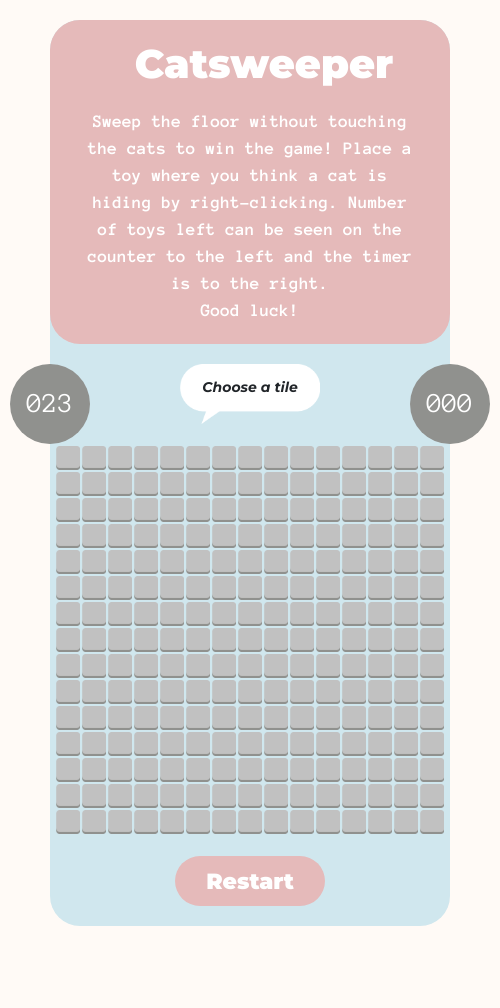
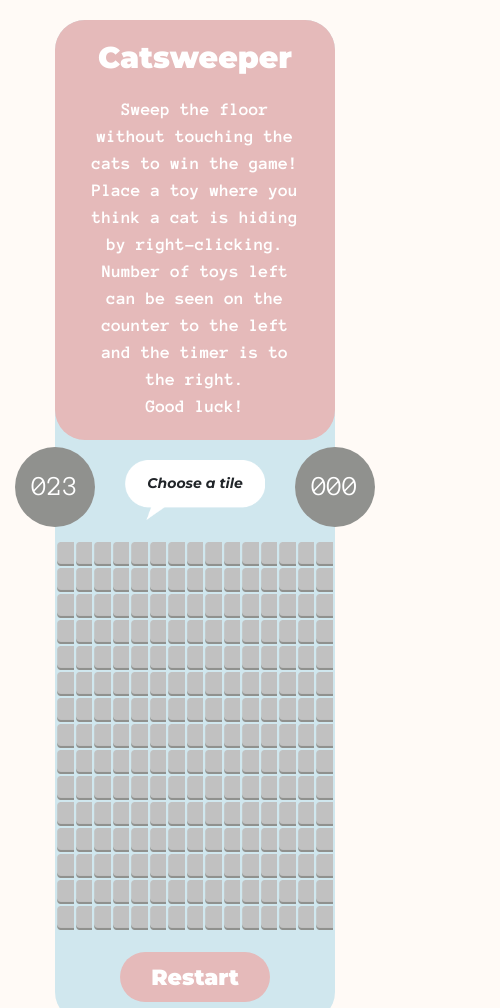
Before and after one commit to sara-woods/catsweeper, a website built with webpack: page index.html in a window 390 px wide. Shown: the top 1008 px of the page, 500 px wide, since content can reach past the window. Before the commit the page ends 946 px from the top, so only its background shows below. Built offline with nearby package versions, Linux system fonts and the light colour scheme.

Commit message:
responsive for phone

```diff
--- a/minesweeper.css
+++ b/minesweeper.css
@@ -94,7 +94,6 @@ p {
 }
 
 #header {
-  font-weight: 600;
   color: white;
   font-size: 40px;
   width: 400px;
@@ -283,9 +282,16 @@ p {
 
 @media only screen and (max-width: 400px) {
   .outer-container {
-    width: 500px;
+    width: 375px;
   }
   .main-container {
-    max-width: 400px;
+    max-width: 280px;
+  }
+  #header {
+    font-size: 30px;
+    width: 200px;
+  }
+  #timer, #flags-left {
+    top: 427px;
   }
 }
```
